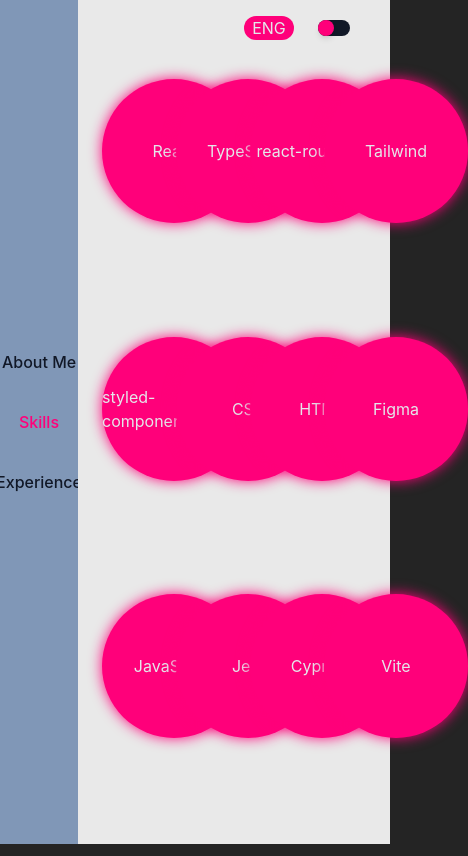
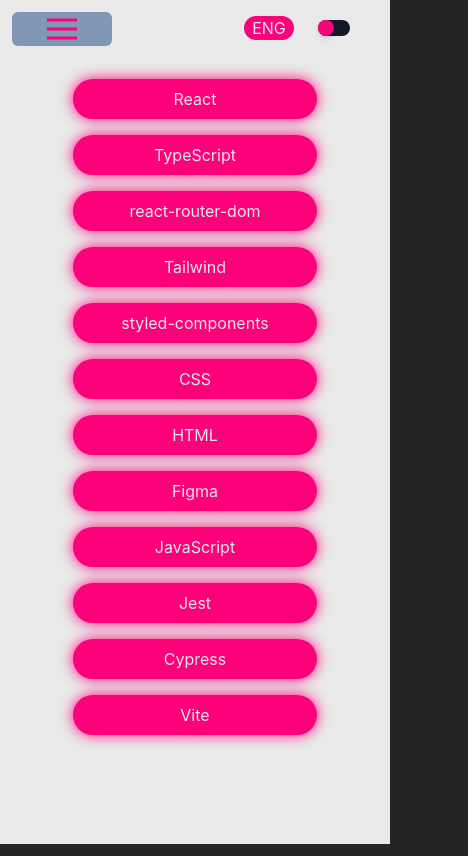
Before and after one commit to victorcastro98/resume-site, a React (Vite) app: page /skills in a window 390 px wide. Shown: the whole page, 468 px wide, since content can reach past the window. Built offline with nearby package versions, Linux system fonts and the light colour scheme.

Commit message:
mobile changes

```diff
--- a/src/components/Header/index.tsx
+++ b/src/components/Header/index.tsx
@@ -1,10 +1,12 @@
 import React from "react";
 import ThemeSwich from "../ThemeSwich";
 import LangSwitch from "../LangSwich";
+import ToggleMeneu from "../ToggleMenu";
 
 const Header: React.FC = () => {
   return (
     <div className="h-[7%] w-full flex flex-col items-end justify-center px-10">
+      <ToggleMeneu />
       <LangSwitch />
       <ThemeSwich />
     </div>
--- a/src/components/SideMenu/index.tsx
+++ b/src/components/SideMenu/index.tsx
@@ -13,7 +13,7 @@
   ];
 
   return (
-    <div className="bg-menu h-full w-[20%] flex flex-col items-center justify-center">
+    <div className="bg-menu h-full w-[20%] flex-col hidden md:flex items-center justify-center">
       <div className="h-full flex flex-col items-center gap-9 justify-center">
         {list.map(({ link, title }) => {
           return (
--- /dev/null
+++ b/src/components/ToggleMenu/index.tsx
@@ -0,0 +1,56 @@
+import React, { useState } from "react";
+import { Link, useLocation } from "react-router-dom";
+import { useLanguage } from "../../context";
+import { langs } from "../../lang/menu";
+import Toggle from "../../assets/images/Toggle.svg";
+
+const ToggleMeneu: React.FC = () => {
+  const { language } = useLanguage();
+  const { pathname } = useLocation();
+  const list = [
+    { link: "/", title: `${langs.about[language]}` },
+    { link: "/skills", title: `${langs.skills[language]}` },
+    { link: "/experience", title: `${langs.exp[language]}` },
+  ];
+
+  const [isMenuOpen, setIsMenuOpen] = useState(false);
+
+  const toggleMenu = () => {
+    setIsMenuOpen(!isMenuOpen);
+  };
+
+  return (
+    <div className="h-full md:hidden absolute left-3 top-3">
+      <div
+        className={`bg-menu h-[4%] w-[100px] items-center
+        justify-center flex cursor-pointer ${
+          isMenuOpen ? "rounded-t-md" : "rounded-md"
+        }`}
+        onClick={toggleMenu}
+      >
+        <img className="h-[30px]" src={Toggle} alt="Linkedin" />
+      </div>
+
+      <div
+        className={`bg-menu w-[100px] h-fit flex flex-col rounded-b-md
+        items-center gap-2 justify-center ${
+          isMenuOpen ? "md:block" : "hidden md:block"
+        }`}
+      >
+        {list.map(({ link, title }) => (
+          <div
+            onClick={toggleMenu}
+            key={link}
+            className={`no-underline p-2 ${
+              pathname === link && "text-primary"
+            }`}
+          >
+            <Link to={link}>{title}</Link>
+          </div>
+        ))}
+      </div>
+    </div>
+  );
+};
+
+export default ToggleMeneu;
--- a/src/lang/Experience/index.tsx
+++ b/src/lang/Experience/index.tsx
@@ -9,7 +9,7 @@
       PT: "14/11/2021",
     },
     text1: {
-      ENG: "In November 2021 I joined QESH Technology as a frontend, since then I have worked on projects such as their ",
+      ENG: "In November 2021 I've joined QESH Technology as a frontend, since then I have worked on projects such as their ",
       PT: "Em novembro de 2021 entrei na QESH Technology como frontend, desde então, trabalho em projetos como seu ",
     },
     text2: {
--- a/src/lang/Home/index.ts
+++ b/src/lang/Home/index.ts
@@ -2,14 +2,14 @@
   text:{
     text1: {
       "ENG": 'Hey there!',
-      "PT": 'Ei você!'
+      "PT": 'Olá!'
     },
     text2: {
       "ENG": `I'm `,
       "PT": 'Meu nome é '
     },
     text3: {
-      "ENG": ', a 25 yers old ',
+      "ENG": ', a 25 years old ',
       "PT": ', tenho 25 anos e sou um desenvolvedor '
     },
     text4: {
@@ -26,7 +26,7 @@
     },
     text7: {
       "ENG": 'amazing web experiences',
-      "PT": 'incríveis experiências web'
+      "PT": 'experiências web incríveis'
     },
   },
   bubble: {
--- a/src/pages/Experience/index.tsx
+++ b/src/pages/Experience/index.tsx
@@ -24,7 +24,7 @@
         <div className="flex flex-col justify-evenly">
           <div className="flex flex-row gap-3 items-center">
             <div className="text-primary">{langs.text1.date[language]}</div>
-            <div className="rounded-full w-5 h-5 bg-primary" />
+            <div className="hidden md:block rounded-full w-5 h-5 bg-primary" />
             <div className="w-[80%]">
               {langs.text1.text1[language]}
               <a
@@ -40,7 +40,7 @@
           </div>
           <div className="flex flex-row gap-3 items-center">
             <div className="text-primary">{langs.text2.date[language]}</div>
-            <div className="rounded-full w-5 h-5 bg-primary" />
+            <div className="hidden md:block rounded-full w-5 h-5 bg-primary" />
             <div className="w-[80%]">{langs.text2.text[language]}</div>
           </div>
         </div>
--- a/src/pages/Home/index.tsx
+++ b/src/pages/Home/index.tsx
@@ -9,13 +9,13 @@
 const Home: React.FC = () => {
   const { language } = useLanguage();
   return (
-    <div className="flex flex-row gap-5 h-full items-center">
+    <div className="flex flex-col md:flex-row gap-5 h-full items-center">
       <div className="flex flex-col justify-between h-[70%]">
         <div className="flex flex-col gap-5">
           <div className="text-4xl font-semibold text-primary">
             {langs.text.text1[language]}
           </div>
-          <div className="text-lg w-[90%]">
+          <div className="text-lg w-[100%] md:w-[90%]">
             {langs.text.text2[language]}
             <span className="text-primary">Victor Castro de Carvalho</span>
             {langs.text.text3[language]}
@@ -49,7 +49,7 @@
       <img
         src={image}
         alt="eu"
-        className="w-[40%] rounded-lg hover:translate-x-1
+        className="hidden md:block w-[40%] rounded-lg hover:translate-x-1
         transition-transform duration-300 ease-in-out"
       />
     </div>
--- a/src/pages/Skills/index.tsx
+++ b/src/pages/Skills/index.tsx
@@ -17,16 +17,18 @@
   ];
   return (
     <div
-      className="grid grid-cols-4 gap-8
-     w-full h-full"
+      className="md:grid md:grid-cols-4 md:gap-8
+     w-full h-full flex flex-col gap-4"
     >
       {list.map((text) => {
         return (
           <div
             className="bg-primary text-gray-200
-            flex justify-center items-center h-36 w-36 rounded-full
+            flex justify-center items-center md:h-36 md:w-36 rounded-full
             shadow-[0_0_14px_0_rgba(255,0,122)] hover:translate-x-1
-            transition-transform duration-300"
+            transition-transform duration-300
+
+            w-full h-fit px-12 py-2"
           >
             {text}
           </div>
```
Also changed, not shown: src/assets/images/Toggle.svg (added), 1 other file (tests, documents, lock files or other folders).
